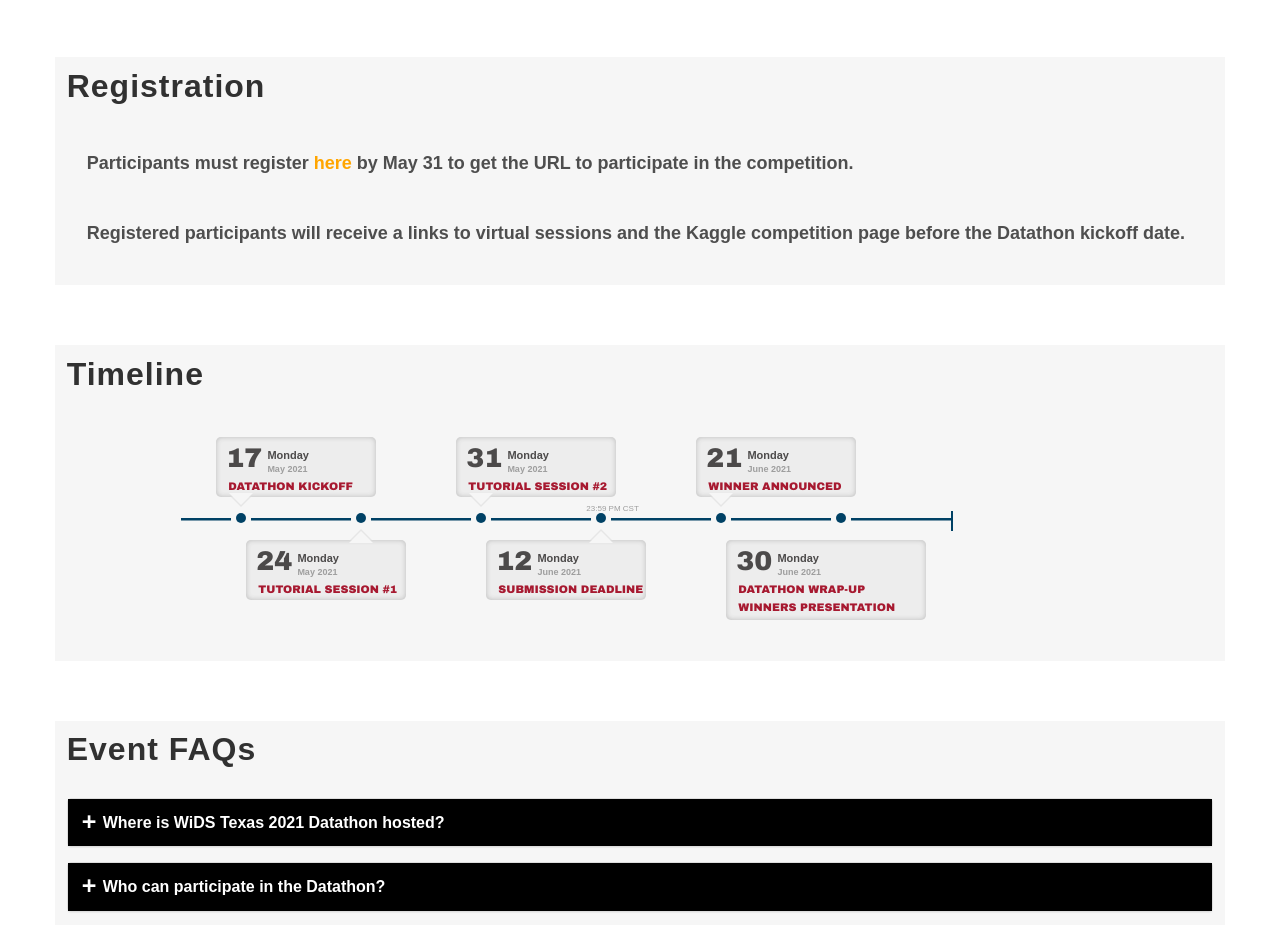
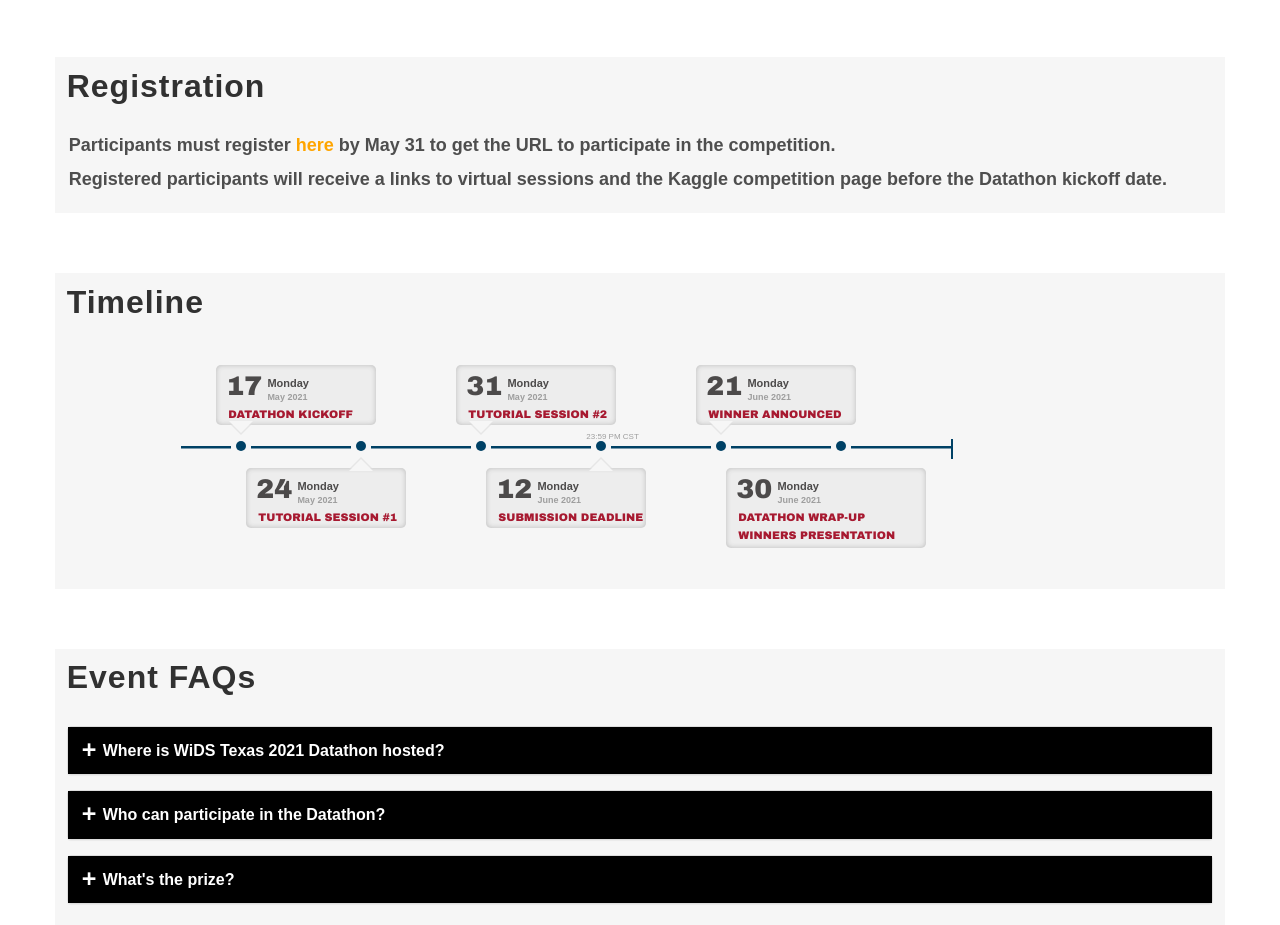
Before and after one commit to samayamadhavan/datathon, a website: page index.html in a window 1280 px wide. Shown: the part 1160-2085 px from the top of the page. Drawn offline with Linux system fonts and the light colour scheme; files whose address does not match are found by name; a web font is replaced by a local one.

Commit message:
registration padding change

```diff
--- a/assets/css/main.css
+++ b/assets/css/main.css
@@ -432,7 +432,7 @@
    color: orange;
  }
  .registration-guide {
-   padding: 20px
+   padding: 2px;
  }
 /*
  * 6.5 Section: Contribution
```
